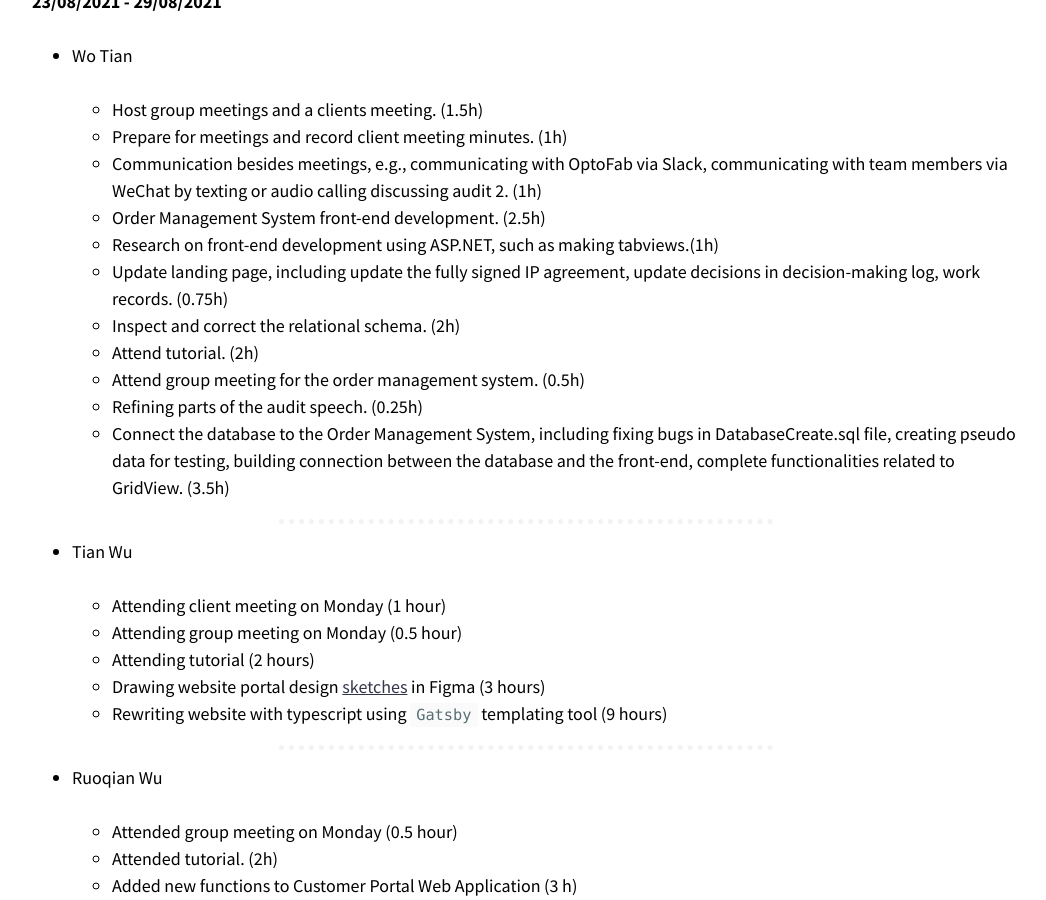
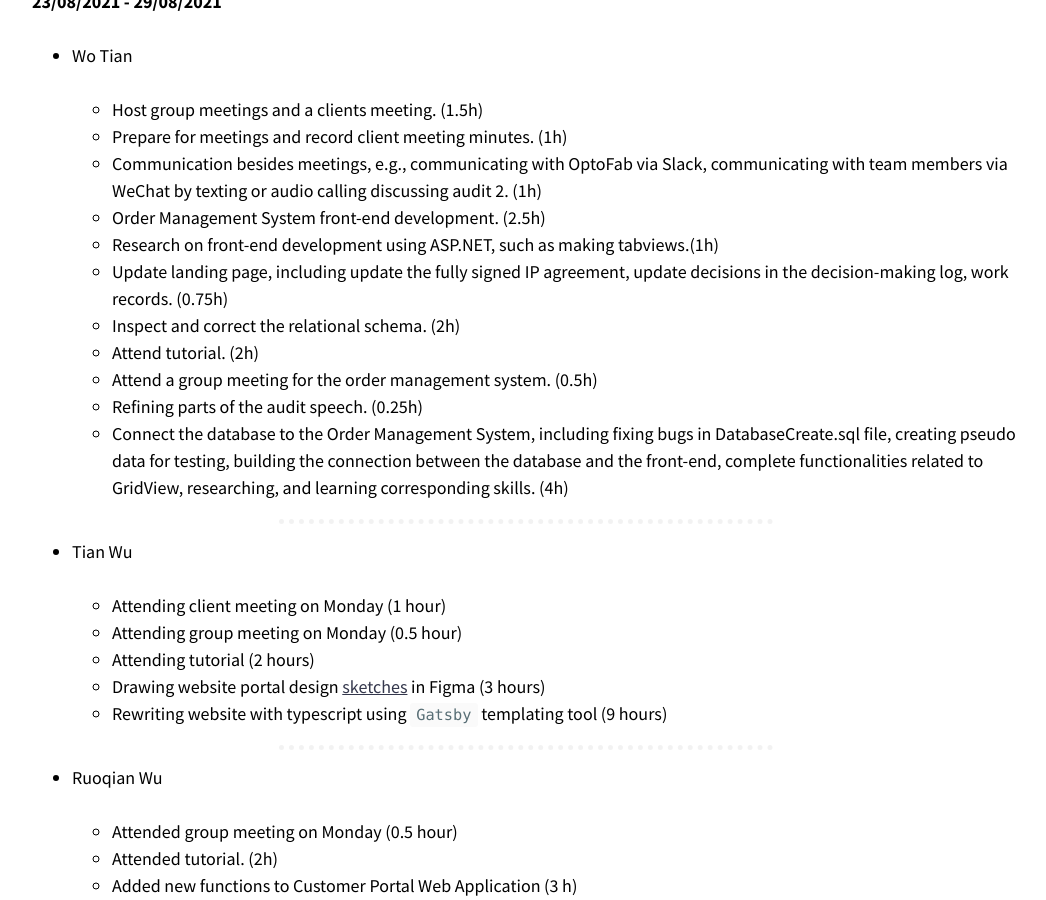
Before and after one commit to optofab/optofab.github.io, a Jekyll site: the page built from work_records.md, in a window 1280 px wide and 900 px high, scrolled down 6953 px. Shown: the whole window, without its empty margins (114-1160 px from the left). Built offline with Jekyll 4.4.1, drawn with Linux system fonts in a browser that asks for light colours; nearby versions of some CDN libraries; emoji names are drawn with the system emoji font.

Commit message:
Update work_records.md

```diff
--- a/work_records.md
+++ b/work_records.md
@@ -279,12 +279,12 @@ _[Don't forget to add hours for each of the work you've done. This line will be
   - Communication besides meetings, e.g., communicating with OptoFab via Slack, communicating with team members via WeChat by texting or audio calling discussing audit 2. (1h)
   - Order Management System front-end development. (2.5h)
   - Research on front-end development using ASP.NET, such as making tabviews.(1h)
-  - Update landing page, including update the fully signed IP agreement, update decisions in decision-making log, work records. (0.75h)
+  - Update landing page, including update the fully signed IP agreement, update decisions in the decision-making log, work records. (0.75h)
   - Inspect and correct the relational schema. (2h)
   - Attend tutorial. (2h)
-  - Attend group meeting for the order management system. (0.5h)
+  - Attend a group meeting for the order management system. (0.5h)
   - Refining parts of the audit speech. (0.25h)
-  - Connect the database to the Order Management System, including fixing bugs in DatabaseCreate.sql file, creating pseudo data for testing, building connection between the database and the front-end, complete functionalities related to GridView. (3.5h)
+  - Connect the database to the Order Management System, including fixing bugs in DatabaseCreate.sql file, creating pseudo data for testing, building the connection between the database and the front-end, complete functionalities related to GridView, researching, and learning corresponding skills. (4h)
 
 <hr class="hr-dotted">
 
```
